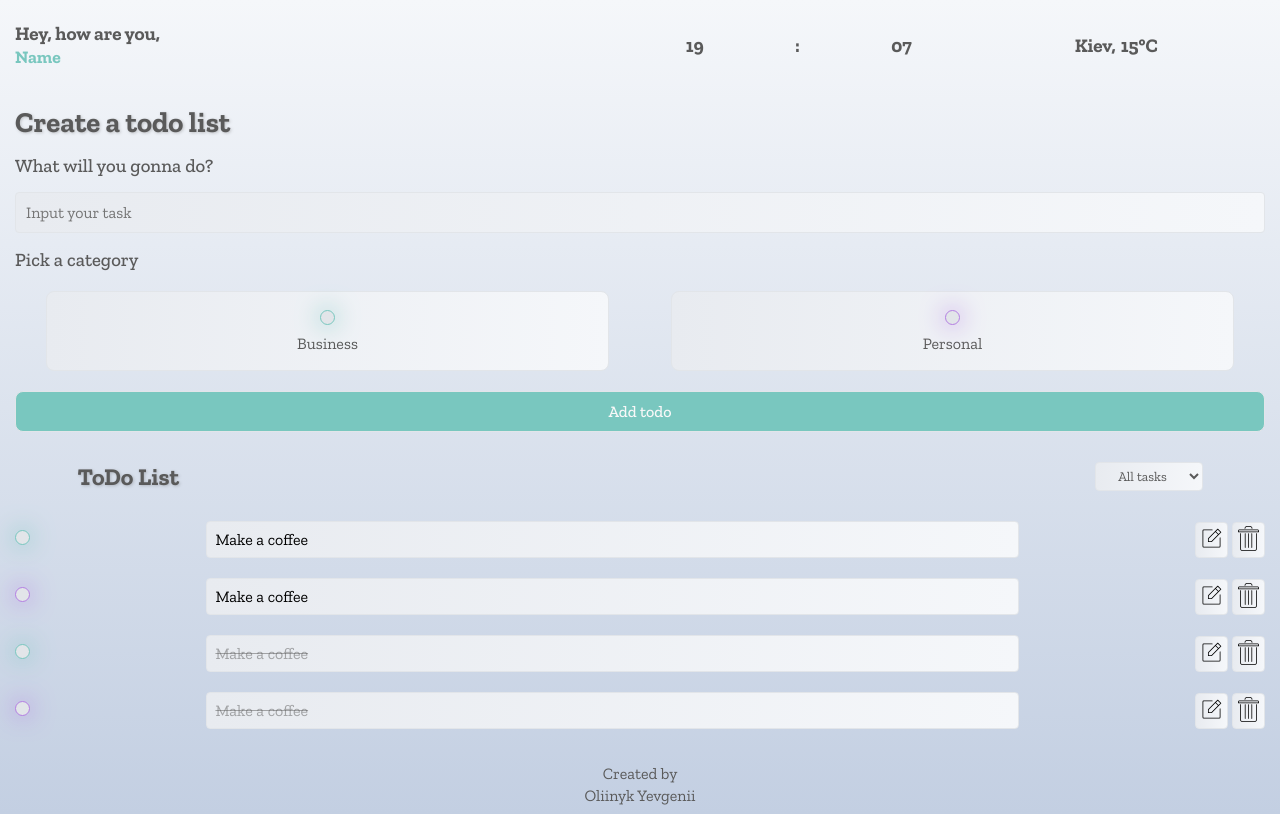
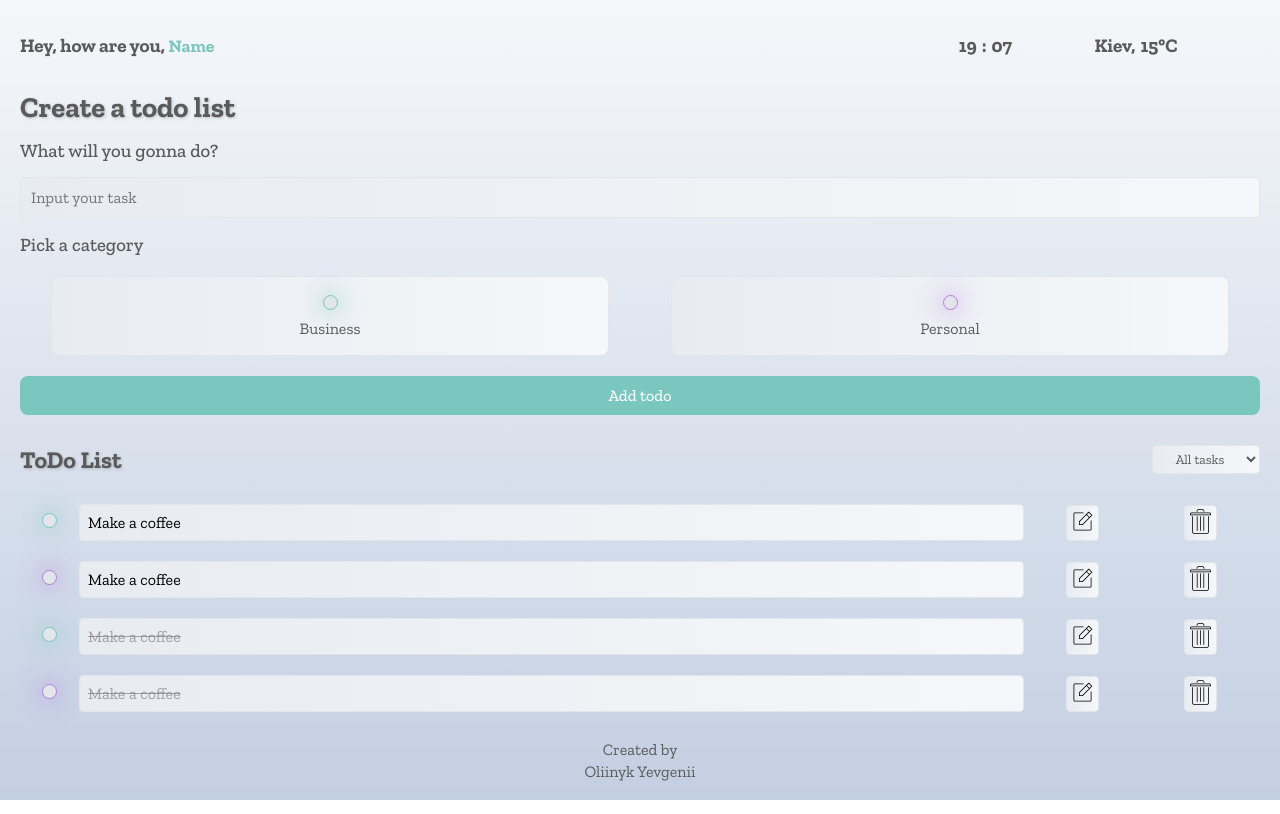
Before and after one commit to ol-yevgenii/todo_js, a plain HTML site: page index.html in a window 1280 px wide. Drawn offline with nearby package versions, Linux system fonts and the light colour scheme.

Commit message:
styles bugs fixed

```diff
--- a/index.html
+++ b/index.html
@@ -59,7 +59,7 @@
                         Pick a category
                     </h3>
                     <div class="todo_options">
-                        <label class="category" for="category1">
+                        <label class="category category_hover" for="category1">
                             <input
                                 type="radio"
                                 name="category"
@@ -70,7 +70,7 @@
                             <div class="category_name">Business</div>
                         </label>
 
-                        <label class="category" for="category2">
+                        <label class="category category_hover" for="category2">
                             <input
                                 type="radio"
                                 name="category"
--- a/style.css
+++ b/style.css
@@ -13,21 +13,25 @@ body {
 
 .body_wrapper {
     display: grid;
-    grid-template: minmax(auto, 90px) 1fr  minmax(auto, 50px) / 1fr;
+    grid-template: minmax(auto, 70px) 1fr  minmax(auto, 50px) / 1fr;
+
     min-height: 100vh;
+    max-width: 1400px;
+
+    margin: 0 auto;
+    padding: 10px;
 }
 
 /* Header styles */
 
 .header {
     display: grid;
-    grid-template-columns: 2fr 1fr 1fr;
+    grid-template-columns: 3fr 1fr 1fr;
     justify-content: center;
     align-items: center;
 
     font-size: 1.2rem;
     font-weight: bold;
-    padding: 5px;
 }
 
 /* Greetings */
@@ -38,7 +42,7 @@ body {
 }
 
 .header_greetings > label {
-    padding: 10px;
+    width: 100%;
 }
 
 .greatings_name {
@@ -50,6 +54,11 @@ body {
     font-size: 1.1rem;
     font-weight: bold;
     color: rgba(90, 90, 90);
+}
+
+.greatings_name:hover {
+    text-shadow: 1px 1px 2px rgba(121, 199, 191, .4);
+    transition: all .2s;
 }
 
 .greatings_name::placeholder {
@@ -69,9 +78,13 @@ body {
 
 .header_clock-wrapper {
     display: flex;
-    justify-content: space-around;
+    justify-content: end;
 
     width: 100%;
+}
+
+.header_clock-dots {
+    margin: 0 5px;
 }
 
 /* Weather */
@@ -82,15 +95,15 @@ body {
 
 .header_weather-wrapper {
     display: flex;
-    justify-content: center;
-    flex-wrap: wrap;
+    align-items: center;
+    flex-direction: column;
 }
 /* Header styles end */
 
 /* Main style */
 
 .main {
-    padding: 15px;
+    margin-top: 10px;
 }
 
 /* Create todo section */
@@ -115,6 +128,11 @@ body {
     border: 1px solid #e2e5e9;
 
     font-size: 1rem;
+}
+
+#content:hover {
+    box-shadow: 0 0 20px rgba(90, 90, 90, 0.195);
+    transition: all .2s;
 }
 
 #content:focus {
@@ -144,6 +162,13 @@ body {
     background: linear-gradient(90deg, #e8ebf0, #f5f7fa);
     border-radius: 8px;
     border: 1px solid #e2e5e9;
+    /* box-shadow: 0 0 10px rgba(90, 90, 90, 0.195); */
+}
+
+.category_hover:hover {
+    background: linear-gradient(90deg, #ebeef3, #f6f8fb);
+    box-shadow: 0 0 10px rgba(90, 90, 90, 0.195);
+    transition: all .2s ease-in-out;
 }
 
 .category_name {
@@ -226,16 +251,19 @@ body {
     padding: 10px;
 
     background-color: rgb(121, 199, 191);
-    border: 1px solid #e2e5e9;
+    border: none;
     border-radius: 8px;
     color: #f8f8f8;
 
     font-weight: 500;
     font-size: 1rem;
+
 }
 
 .add_todo:hover {
     background-color: rgb(108, 191, 181);
+    box-shadow: 0 0 20px rgba(90, 90, 90, 0.195);
+    transition: all .2s ease-in-out;
 }
 
 /* Render todo section */
@@ -249,7 +277,7 @@ body {
     justify-content: space-between;
 
     margin: 30px auto;
-    width: 90%;
+    width: 100%;
 }
 
 .render_todo-label {
@@ -266,6 +294,11 @@ body {
     padding: 0 3px;
 }
 
+.select_tasks:hover {
+    box-shadow: 0 0 20px rgba(90, 90, 90, 0.195);
+    transition: all .2s ease-in-out;
+}
+
 .select_tasks:focus {
     outline: none;
     border: 1px solid #caced2;
@@ -278,8 +311,14 @@ body {
     margin-bottom: 20px;
 }
 
+.todo > label {
+    display: flex;
+    justify-content: center;
+    width: 5%;
+}
+
 .todo_content {
-    width: 65%;
+    width: 70%;
 }
 
 #todo_content {
@@ -302,12 +341,23 @@ body {
     color: rgba(90, 90, 90, .5);
 }
 
+.todo_action {
+    display: flex;
+    justify-content: space-around;
+    width: 20%;
+}
+
 .todo_action > button {
     background: linear-gradient(90deg, #e8ebf0, #f5f7fa);
     border-radius: 4px;
     border: 1px solid #e2e5e9;
 
     padding: 3px;
+}
+
+.todo_action > button:hover {
+    box-shadow: 0 0 10px rgba(90, 90, 90, 0.195);
+    transition: all .2s ease-in-out;
 }
 
 /* Main style end */
@@ -325,3 +375,24 @@ body {
 }
 
 /* Footer style end */
+
+/* Media */
+
+@media (min-width: 586px) {
+    .body_wrapper {
+        padding: 10px 20px;
+    }
+
+    .header_clock-wrapper {
+        justify-content: end;
+    }
+
+    .header_weather-wrapper {
+        flex-direction: row;
+        justify-content: center;
+    }
+
+    .todo_content {
+        width: 80%;
+    }
+}
```
